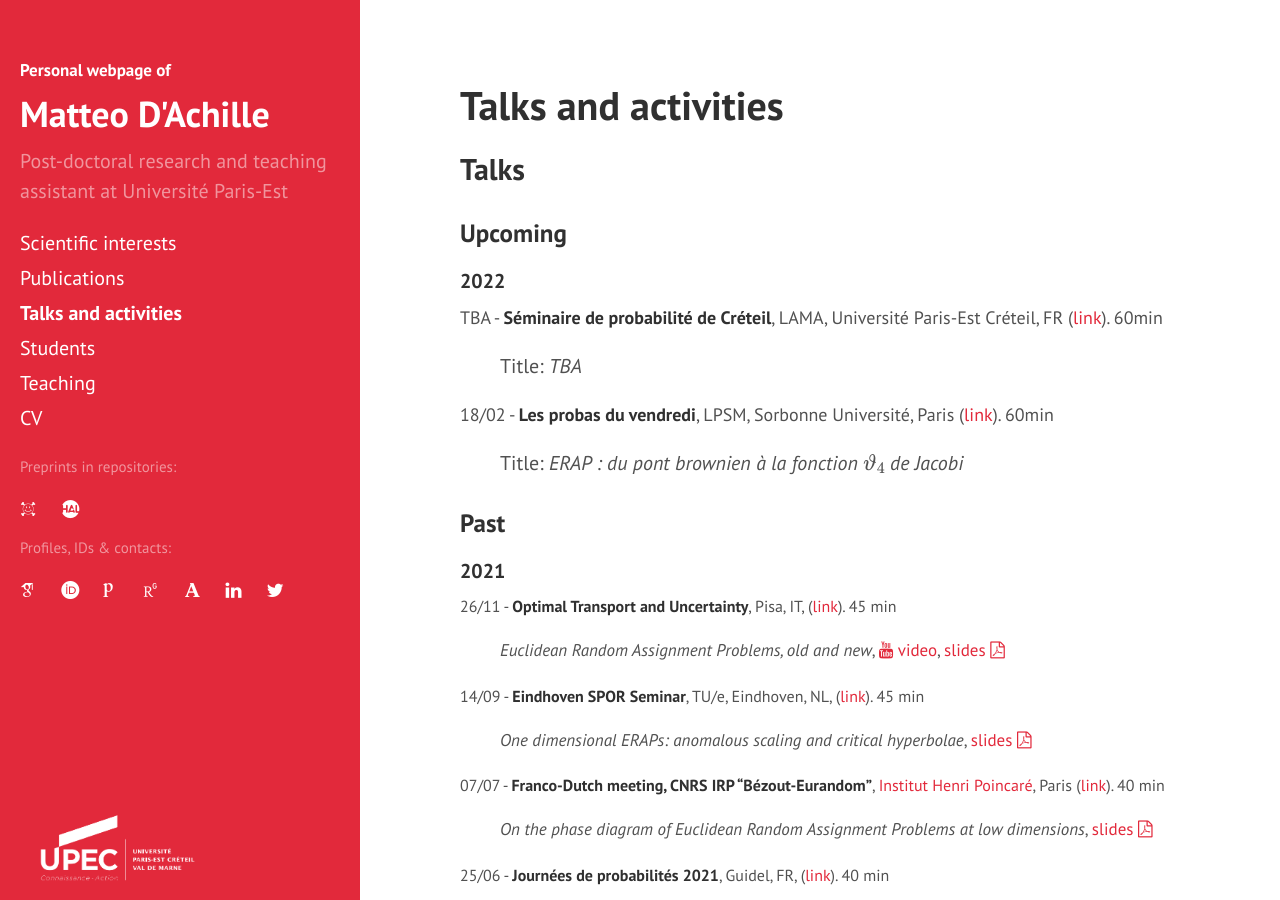
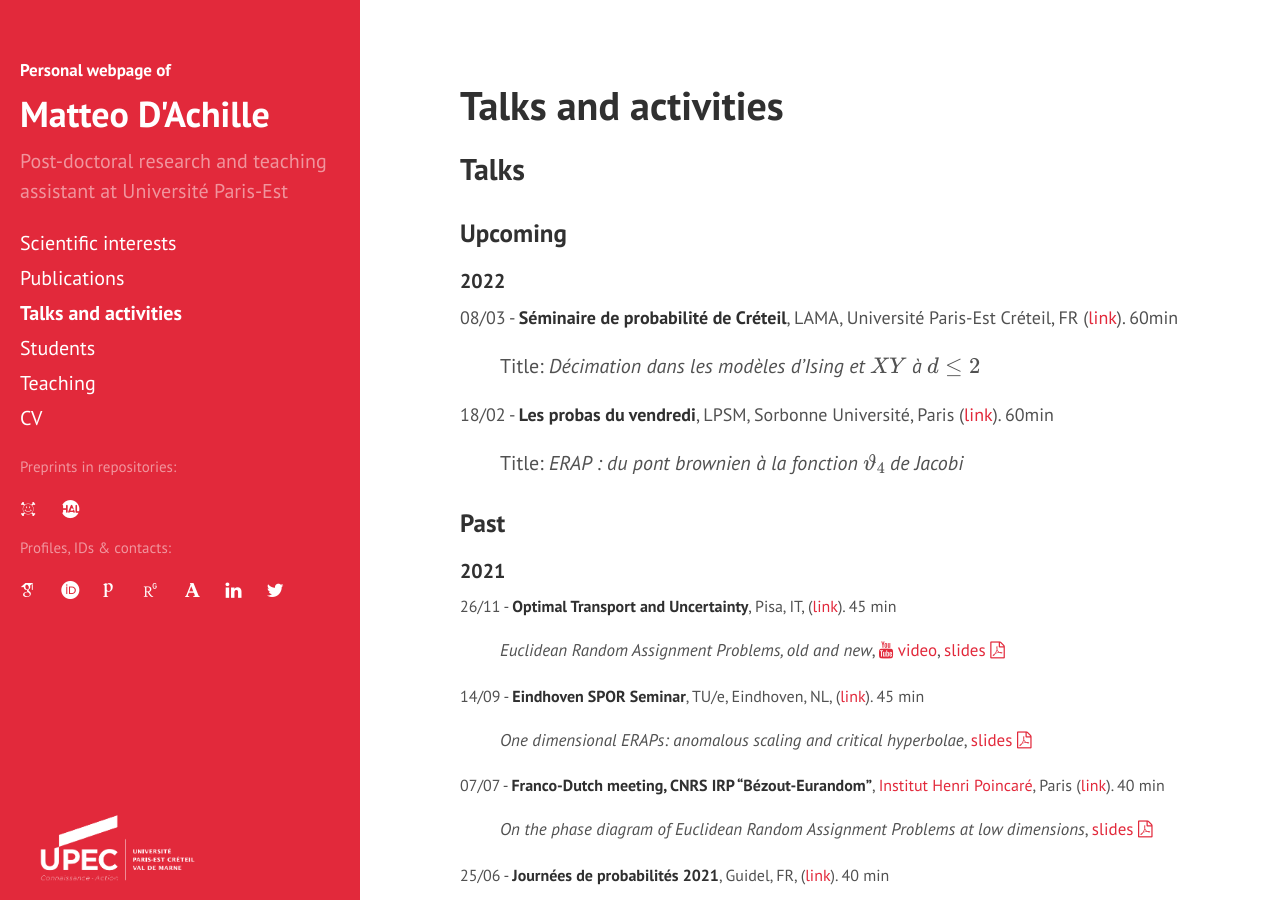
Before and after one commit to matteodachille/matteodachille.github.io, a Jekyll site: the page built from events.md, in a window 1280 px wide and 900 px high. Built offline with Jekyll 4.4.1, drawn with Linux system fonts in a browser that asks for light colours; nearby versions of some CDN libraries; some web fonts are replaced; formulas are drawn with MathJax 3.

Commit message:
Updated talk list

```diff
--- a/events.md
+++ b/events.md
@@ -31,10 +31,10 @@ s
 
 
 
-TBA - **Séminaire de probabilité de Créteil**, LAMA, Université Paris-Est Créteil, FR ([link](https://lama.u-pem.fr/evenements/seminaire/groupe_de_travail_probabilites/){:target="_blank"}). 60min
+08/03 - **Séminaire de probabilité de Créteil**, LAMA, Université Paris-Est Créteil, FR ([link](https://lama.u-pem.fr/evenements/seminaire/groupe_de_travail_probabilites/){:target="_blank"}). 60min
 {: style="font-size: 18px" }
 
-Title: _TBA_ <!--[slides <i class="fa fa-file-pdf-o" aria-hidden="true"></i>]({{ site.baseurl }}downloads/ERAP_OTU_Pisa_v8_final.pdf){:target="_blank"}-->
+Title: _Décimation dans les modèles d'Ising et \\( XY \\) à \\(d \leq 2\\)_ <!--[slides <i class="fa fa-file-pdf-o" aria-hidden="true"></i>]({{ site.baseurl }}downloads/ERAP_OTU_Pisa_v8_final.pdf){:target="_blank"}-->
 {: style="margin-left: 40px" }
 
 <!--, [<i class="fa fa-youtube fa-align-center-1x" aria-hidden="true"></i> video]({{ site.baseurl }}events){:target="_blank"},-->
```
